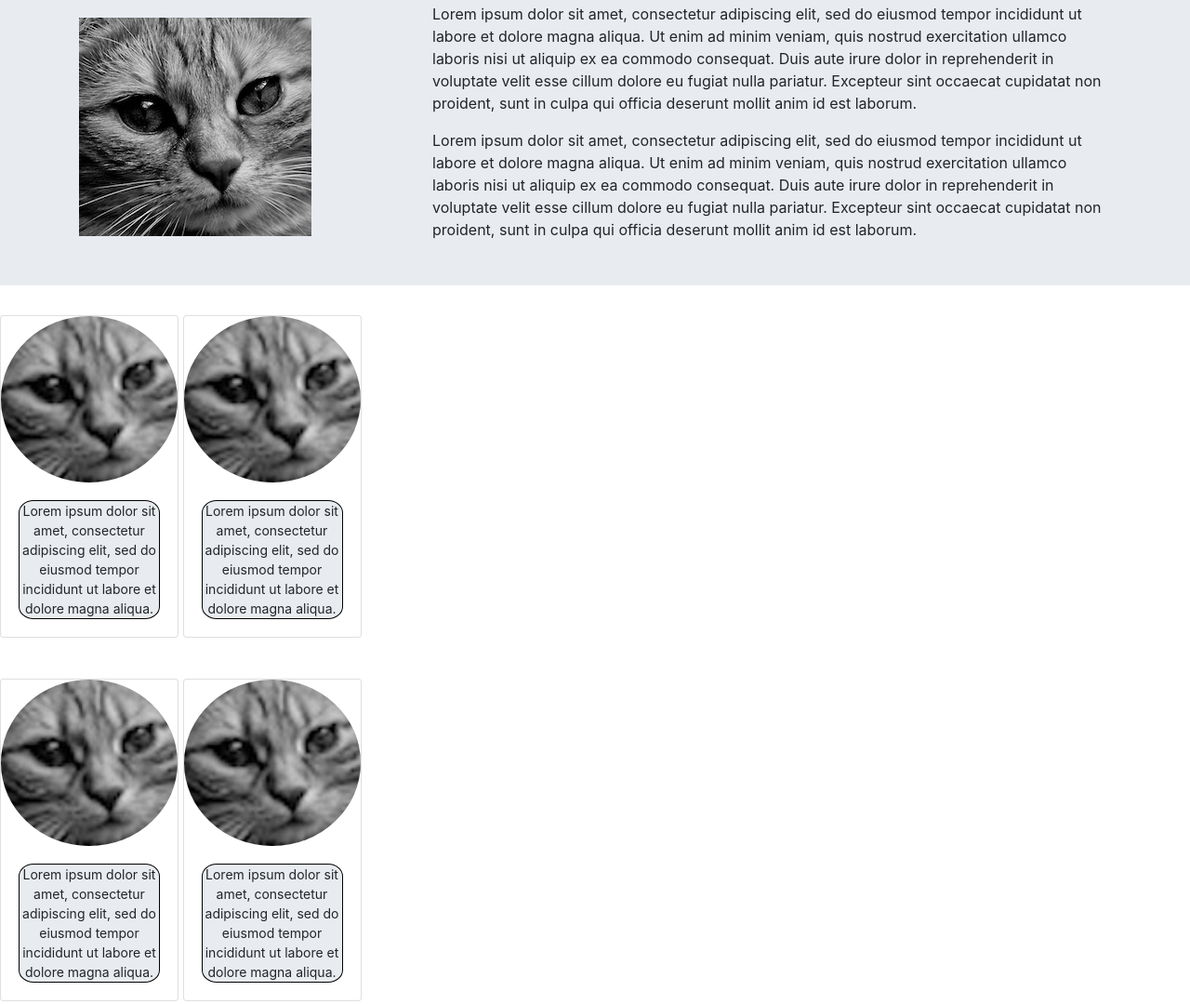
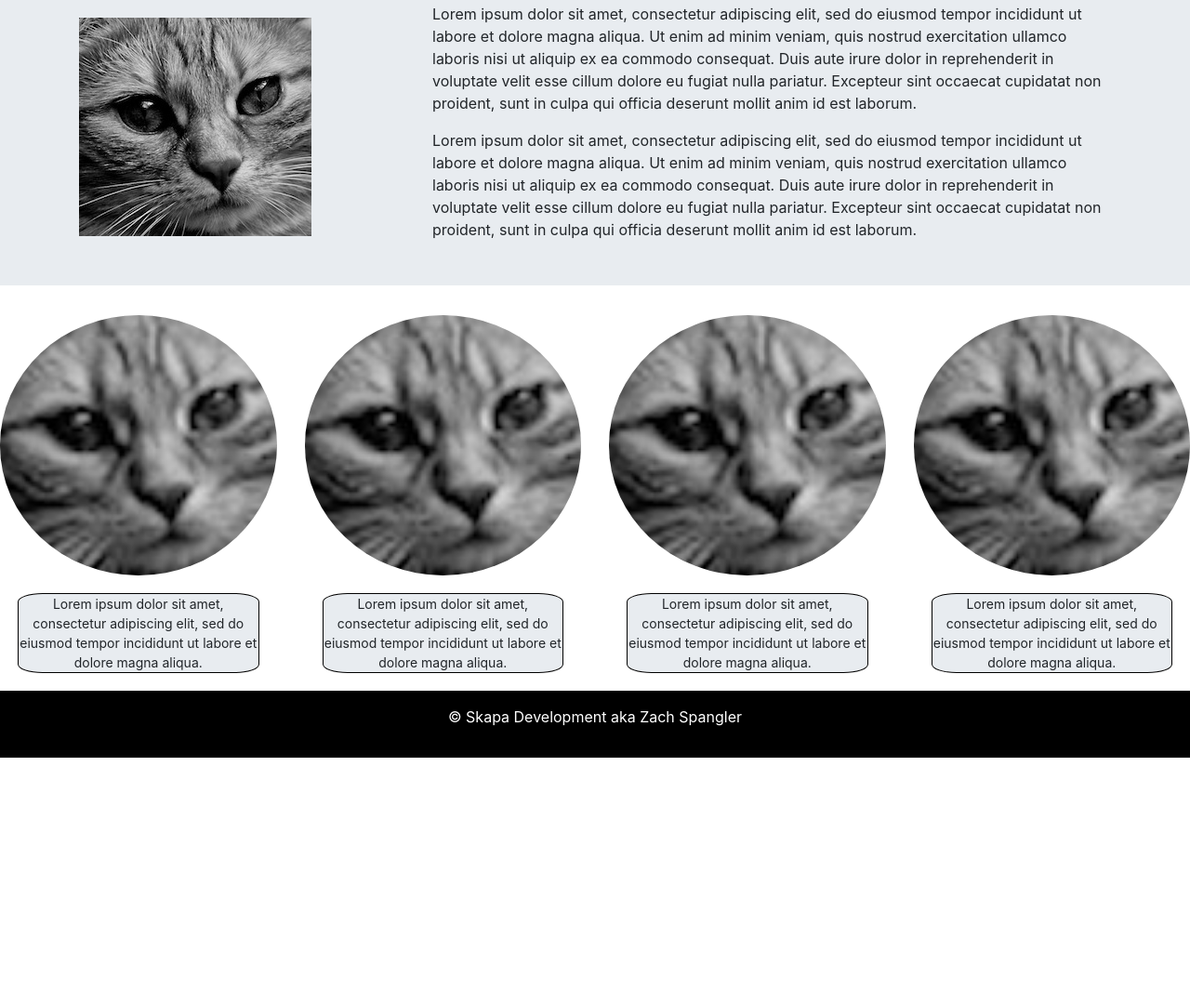
Before and after one commit to zachspangler/bootstrap-challenge, a plain HTML site: page index.html in a window 1280 px wide. Shown: the part 481-1561 px from the top of the page at 93% size. After the commit the page ends 1296 px from the top, so only its background shows below. Drawn offline with nearby package versions, Linux system fonts and the light colour scheme.

Commit message:
round 3 of changes for challenge

```diff
--- a/index.html
+++ b/index.html
@@ -61,29 +61,29 @@
 			</div>
 		</section>
 		<section class="card-display">
-			<div class="card-columns">
-				<div class="card" style="width: 12rem;">
+			<div class="card-deck">
+				<div class="card border-0">
 					<img class="card-img-top" src="images/kitty_small.jpg" alt="Card image cap">
 					<div class="card-body">
 						<p class="card-text">Lorem ipsum dolor sit amet, consectetur adipiscing elit, sed do eiusmod
 							tempor incididunt ut labore et dolore magna aliqua.</p>
 					</div>
 				</div>
-				<div class="card" style="width: 12rem;">
+				<div class="card border-0">
 					<img class="card-img-top" src="images/kitty_small.jpg" alt="Card image cap">
 					<div class="card-body">
 						<p class="card-text">Lorem ipsum dolor sit amet, consectetur adipiscing elit, sed do eiusmod
 							tempor incididunt ut labore et dolore magna aliqua.</p>
 					</div>
 				</div>
-				<div class="card" style="width: 12rem;">
+				<div class="card border-0">
 					<img class="card-img-top" src="images/kitty_small.jpg" alt="Card image cap">
 					<div class="card-body">
 						<p class="card-text">Lorem ipsum dolor sit amet, consectetur adipiscing elit, sed do eiusmod
 							tempor incididunt ut labore et dolore magna aliqua.</p>
 					</div>
 				</div>
-				<div class="card" style="width: 12rem;">
+				<div class="card border-0">
 					<img class="card-img-top" src="images/kitty_small.jpg" alt="Card image cap">
 					<div class="card-body">
 						<p class="card-text">Lorem ipsum dolor sit amet, consectetur adipiscing elit, sed do eiusmod
```
